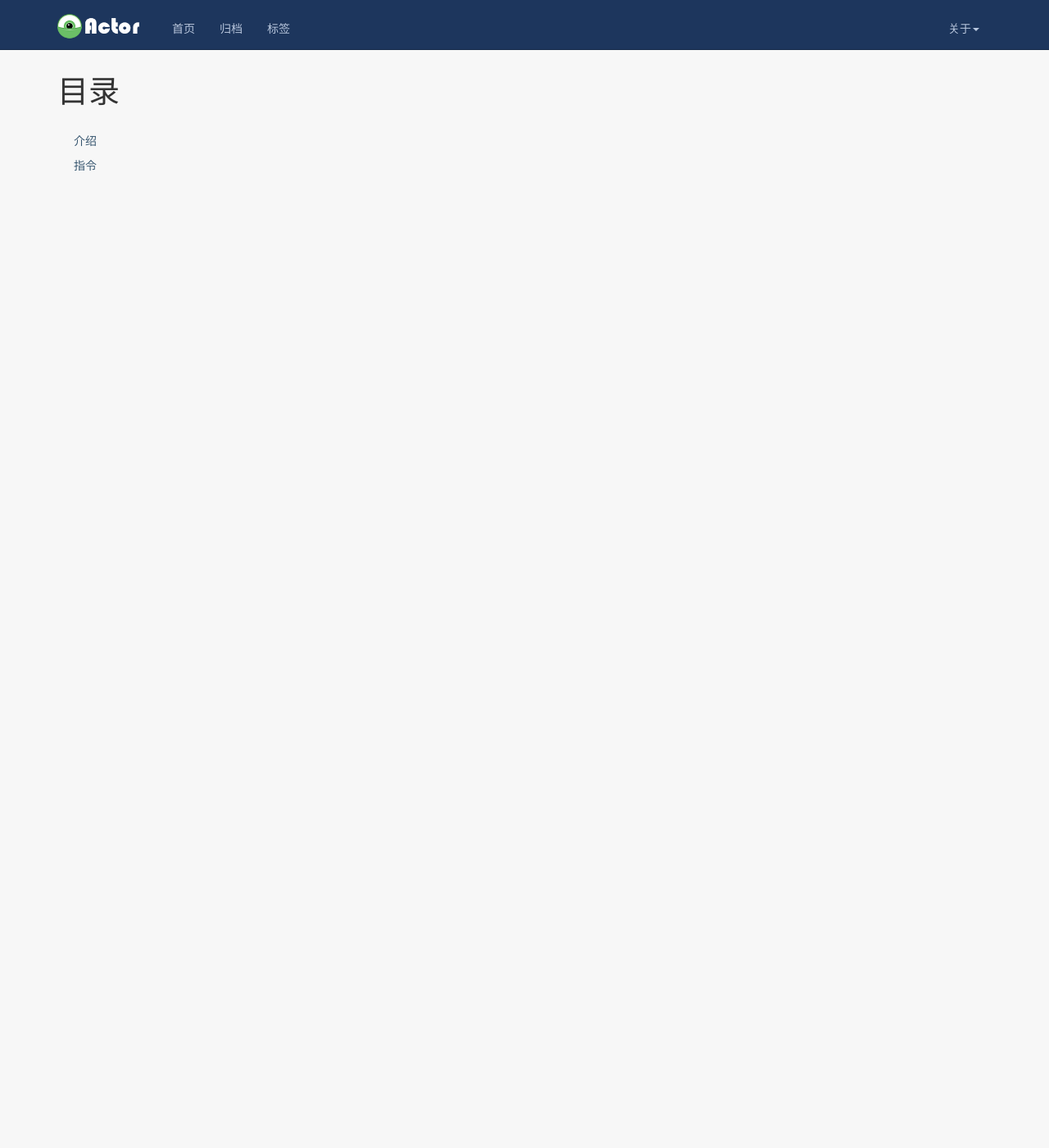
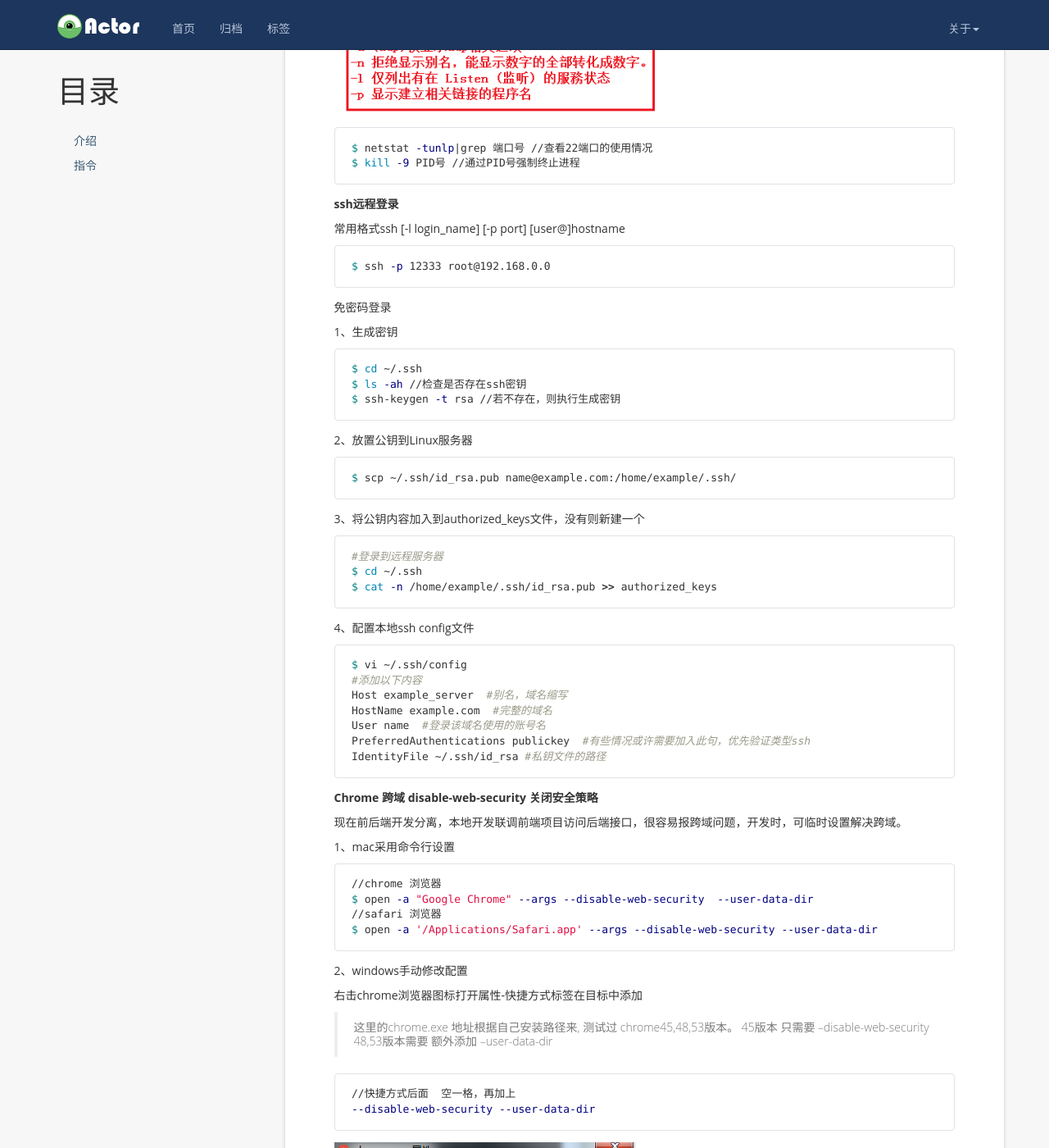
Before and after one commit to circle790/circle790.github.io, a Jekyll site: the page built from _posts/2017-04-23-statement-of-command-line.md, in a window 1280 px wide and 1400 px high, scrolled down 4498 px. Shown: the whole window at 82% size. Built offline with Jekyll 4.4.1, drawn with Linux system fonts in a browser that asks for light colours; nearby versions of some CDN libraries; comment, search, counter and statistics services are not loaded; some of the changed text lies outside the part shown.

Commit message:
modify post

````diff
--- a/_posts/2017-04-23-statement-of-command-line.md
+++ b/_posts/2017-04-23-statement-of-command-line.md
@@ -13,7 +13,7 @@
 
 介绍
 ------------------------
-Git是一款免费、开源的分布式版本控制系统，用于敏捷高效地处理任何或小或大的项目，目前是世界上最先进的分布式版本控制系统（没有之一），区别于集中式的版本控制系统。
+一名合格的程序员必定是要掌握一些不太好记的骚操作的，比如说今天要介绍的指令，哈哈~。
 
 指令
 ------------------------
@@ -62,9 +62,9 @@
 
 pwd: 显示当前工作目录
 
-rm -rf空格文件名 彻底删除文件
+rm -rf 空格文件名 彻底删除文件
 
-rm-rf表示删除文件，而且可以删除非空目录。-rf参数表示递归强制删除。
+rm-rf 表示删除文件，而且可以删除非空目录。-rf参数表示递归强制删除。
 
 mv表示移动文件（这个跟剪贴一样），而且可以重命名文件。
 
@@ -137,8 +137,6 @@
 
 使用方法是在原有命令之前加上sudo+空格。
 
-
-
 命令别名通常是其他命令的缩写，用来减少键盘输入。
 
 ```html
@@ -164,7 +162,7 @@
 比如要看看 ls 命令的详细用法，执行 man ls
 
 
--npm使用淘宝镜像
+**npm使用淘宝镜像**
 
 临时安装使用：
 ```bash
@@ -204,6 +202,110 @@
 $ npm init
 ```
 
+**查看端口进程及通过PID终止进程**
+
+1、windows系统环境：
+
+使用win+R打卡运行，输入cmd回车打开命令行工具，执行
+
+```bash
+C:\>netstat -aon|findstr 端口号 //netstat -ano 查看所有端口的使用情况，netstat -aon|findstr 8080 查看8080端口的使用情况
+C:\>tasklist|findstr PID号 //根据PID号查看程序名
+C:\>taskkill /f /t /pid PID号 //根据PID号强制终止进程
+C:\>taskkill /f /t /im 程序名 //程序名强制终止进程
+```
+2、Linux系统环境
+
+打开终端，输入sudo -i，切换到root权限
+
+```bash
+$ lsof -i tcp:端口号 //lsof(list open files)列出当前系统打开文件,lsof -i tcp:22列出22端口tcp相关项使用情况
+$ netstat -tunlp|grep 端口号 //查看22端口的使用情况
+$ kill -9 PID号 //通过PID号强制终止进程
+```
+![lsof]({{ '/styles/images/lsof.png' | prepend: site.baseurl  }})
+
+![netstat]({{ '/styles/images/netstat.png' | prepend: site.baseurl  }})
+```bash
+$ netstat -tunlp|grep 端口号 //查看22端口的使用情况
+$ kill -9 PID号 //通过PID号强制终止进程
+```
+
+**ssh远程登录**
+
+常用格式ssh [-l login_name] [-p port] [user@]hostname
+```bash
+$ ssh -p 12333 root@192.168.0.0
+```
+
+免密码登录
+
+1、生成密钥
+```bash
+$ cd ~/.ssh
+$ ls -ah //检查是否存在ssh密钥
+$ ssh-keygen -t rsa //若不存在，则执行生成密钥
+```
+
+2、放置公钥到Linux服务器
+```bash
+$ scp ~/.ssh/id_rsa.pub name@example.com:/home/example/.ssh/
+```
+
+3、将公钥内容加入到authorized_keys文件，没有则新建一个
+```bash
+#登录到远程服务器
+$ cd ~/.ssh
+$ cat -n /home/example/.ssh/id_rsa.pub >> authorized_keys
+```
+
+4、配置本地ssh config文件
+```bash
+$ vi ~/.ssh/config
+#添加以下内容
+Host example_server  #别名，域名缩写
+HostName example.com  #完整的域名
+User name  #登录该域名使用的账号名
+PreferredAuthentications publickey  #有些情况或许需要加入此句，优先验证类型ssh
+IdentityFile ~/.ssh/id_rsa #私钥文件的路径
+```
+
+**Chrome 跨域 disable-web-security 关闭安全策略**
+
+现在前后端开发分离，本地开发联调前端项目访问后端接口，很容易报跨域问题，开发时，可临时设置解决跨域。
+
+1、mac采用命令行设置
+```bash
+//chrome 浏览器
+$ open -a "Google Chrome" --args --disable-web-security  --user-data-dir
+//safari 浏览器
+$ open -a '/Applications/Safari.app' --args --disable-web-security --user-data-dir
+```
+2、windows手动修改配置
+
+右击chrome浏览器图标打开属性-快捷方式标签在目标中添加
+
+>这里的chrome.exe 地址根据自己安装路径来, 测试过 chrome45,48,53版本。
+45版本 只需要 --disable-web-security
+48,53版本需要 额外添加 --user-data-dir
+
+```bash
+//快捷方式后面  空一格，再加上
+--disable-web-security --user-data-dir
+```
+
+![uncross]({{ '/styles/images/uncross.png' | prepend: site.baseurl  }})
+
+**显示隐藏mac文件操作**
+
+打开终端执行
+
+```bash
+$ defaults write com.apple.finder AppleShowAllFiles -bool true //显示
+$ defaults write com.apple.finder AppleShowAllFiles -bool false //隐藏
+```
+
+
 ---------
 
 更多指令完善中(如：nginx相关配置)
````
Also changed, not shown: _posts/2017-05-14-Routine-operation-of-git.md (+3 -1 lines), styles/images/lsof.png (added), styles/images/netstat.png (added), styles/images/uncross.png (added).
